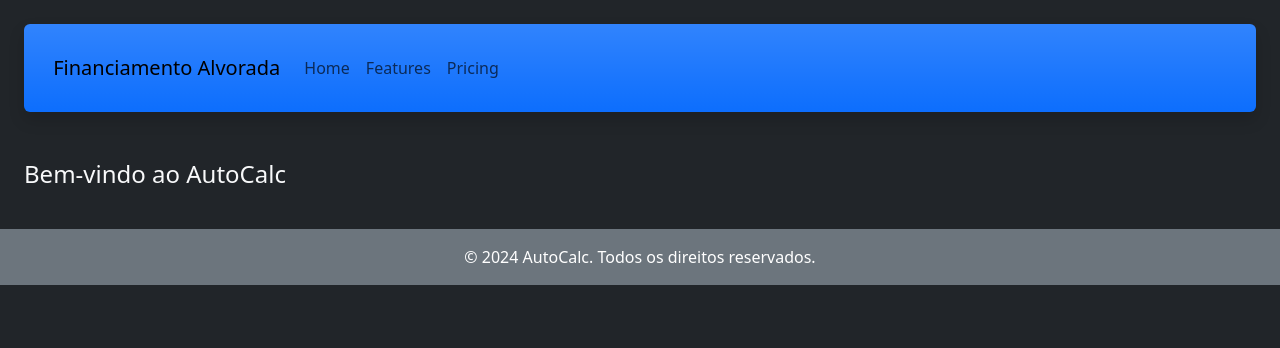
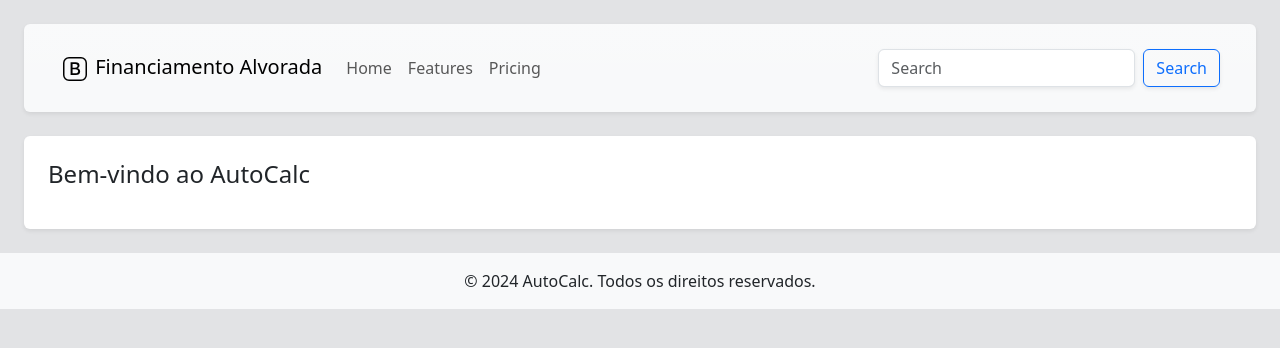
Before and after one commit to Patrick510/project-calc, a plain HTML site: page project/main.html in a window 1280 px wide. Drawn offline with nearby package versions, Linux system fonts and the light colour scheme.

Commit message:
Estilizando pagina inicial

```diff
--- a/project/main.html
+++ b/project/main.html
@@ -9,7 +9,7 @@
     <!-- Seu CSS customizado -->
     <link rel="stylesheet" href="index.css">
 </head>
-<body class="bg-dark">
+<body class="bg-secondary-subtle">
     <!-- Header Component -->
     <header id="header"></header>
 
--- a/project/src/components/Footer.html
+++ b/project/src/components/Footer.html
@@ -1,5 +1,5 @@
 <!-- Footer.html -->
-<footer class="bg-secondary text-white text-center p-3 mt-auto">
+<footer class="bg-light text-center p-3 mt-auto">
     <div class="container">
         <p class="mb-0">&copy; 2024 AutoCalc. Todos os direitos reservados.</p>
     </div>
--- a/project/src/components/Header.html
+++ b/project/src/components/Header.html
@@ -1,8 +1,10 @@
 <!-- Header.html -->
-<header class="p-4 pt-4">
-        <nav class="navbar navbar-expand-sm navbar-light bg-primary shadow bg-gradient p-4 rounded">
+<header class="p-4 pt-4 pb-0">
+        <nav class="navbar navbar-expand-sm bg-light shadow-sm bg-gradient p-4 rounded">
+            <div class="container-fluid">
+
                 <a href="#" class="navbar-brand mb-0 h1">
-                <img src="#" class="d-inline-block align-top" alt="">
+                    <img src="../assets/images/bootstrap.svg" alt="Bootstrap" width="30" height="24">
                     Financiamento Alvorada
                 </a>
 
@@ -17,5 +19,11 @@
                         <li class="nav-item active"><a href="#" class="nav-link">Pricing</a></li>
                     </ul>
                 </div>
+
+                <form class="d-flex" role="search">
+                    <input class="form-control me-2 shadow-sm" type="search" placeholder="Search" aria-label="Search">
+                    <button class="btn btn-outline-primary shadow-sm" type="submit">Search</button>
+                </form>
+            </div>
         </nav>
 </header>
--- a/project/src/pages/Home.html
+++ b/project/src/pages/Home.html
@@ -1,5 +1,7 @@
 <!-- Home.html -->
-<main class="my-0 text-light">
-    <h2 class="h4 mb-3 text-light">Bem-vindo ao AutoCalc</h2>
+<main class="my-0">
+    <div class="flex bg-white shadow-sm rounded p-4">
+        <h2 class="h4 mb-3">Bem-vindo ao AutoCalc</h2>
+    </div>
     <!-- Adicione o conteúdo da página inicial aqui -->
 </main>
```
Lines whose indentation alone changed are shown as unchanged.
